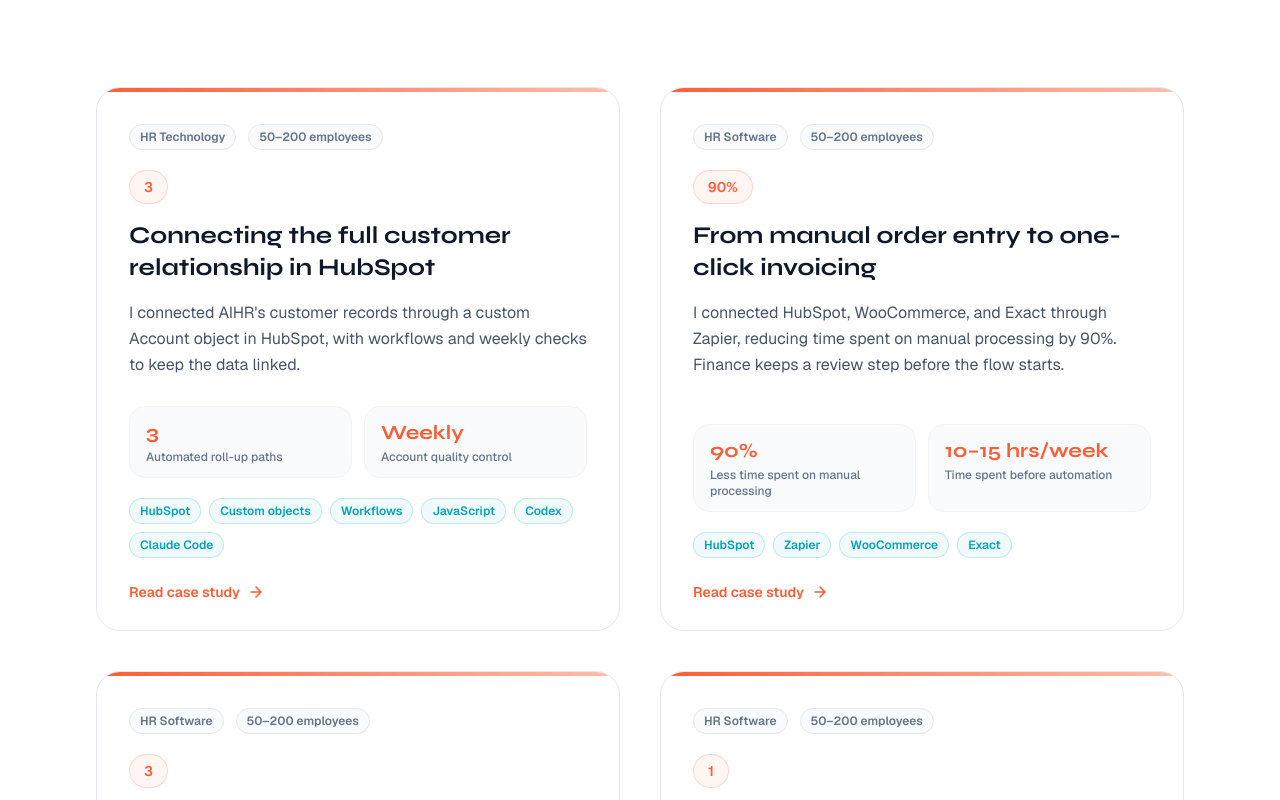
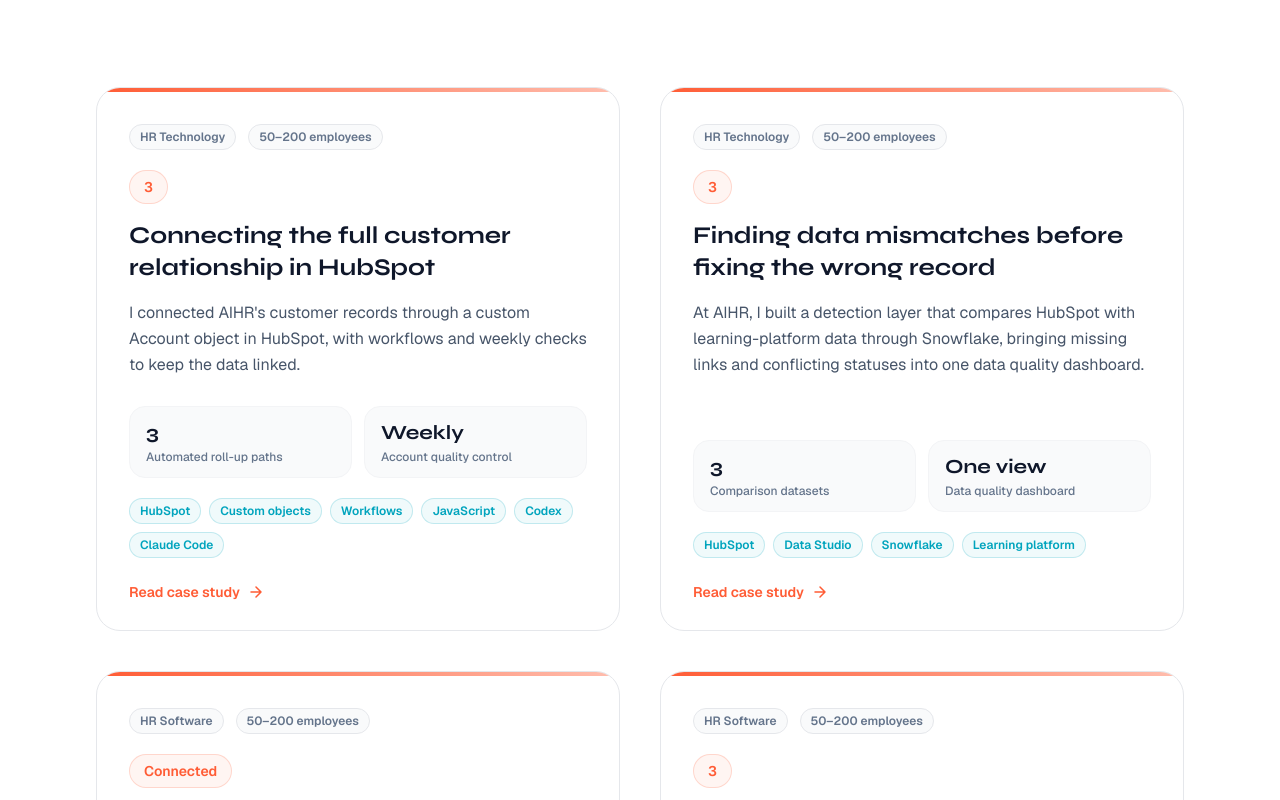
Before and after one commit to TomSchoorstra/hubspot-contractor-site, a Next.js app: page /case-studies in a window 1280 px wide. Shown: the part 720-1520 px from the top of the page. Built offline with nearby package versions, Linux system fonts and the light colour scheme; no server answers.

Commit message:
feat: add data quality case and substantiate finance copy

```diff
--- a/src/app/case-studies/page.tsx
+++ b/src/app/case-studies/page.tsx
@@ -5,12 +5,12 @@
 export const metadata: Metadata = {
   title: "Case Studies — Tom Schoorstra",
   description:
-    "Real HubSpot projects, real results — from finance automation to full CRM architecture.",
+    "Explore my HubSpot and RevOps work in CRM architecture, data quality monitoring, finance automation and custom record interfaces.",
   alternates: { canonical: "/case-studies" },
   openGraph: {
     title: "Case Studies — Tom Schoorstra",
     description:
-      "Real HubSpot projects, real results — from finance automation to full CRM architecture.",
+      "Explore CRM architecture, data quality monitoring, finance automation and custom record interfaces through practical projects.",
     url: "/case-studies",
   },
 };
@@ -25,8 +25,8 @@
     <main>
       <PageHeader
         eyebrow="Case studies"
-        title="Real projects, real results"
-        subtitle="Here's how I've helped teams get more out of HubSpot — from finance automation to full CRM architecture."
+        title="The work behind the expertise"
+        subtitle="How I approach CRM architecture, data quality, integrations and record interfaces, with the decisions and limits that matter in practice."
         primaryCta={{ label: "Plan a call", href: "/contact" }}
         secondaryCta={{ label: "View services", href: "/services" }}
       />
@@ -53,21 +53,21 @@
                         <Badge variant="orange">{study.results[0].value}</Badge>
                       </div>
 
-                      <h3 className="font-display text-2xl font-bold text-text transition-colors group-hover:text-accent">
+                      <h2 className="font-display text-2xl font-bold text-text transition-colors group-hover:text-accent">
                         {study.title}
-                      </h3>
+                      </h2>
                       <p className="mt-4 text-base leading-relaxed text-text-secondary flex-1">
                         {study.summary}
                       </p>
 
                       {/* All results */}
-                      <div className="mt-6 grid grid-cols-2 gap-3">
+                      <div className="mt-6 grid grid-cols-1 gap-3 sm:grid-cols-2">
                         {study.results.slice(0, 2).map((result, ri) => (
                           <div
                             key={ri}
                             className="rounded-xl bg-surface-2 border border-border-subtle px-4 py-3"
                           >
-                            <div className="font-display text-xl font-bold text-accent">
+                            <div className="font-display text-xl font-bold text-text break-words">
                               {result.value}
                             </div>
                             <div className="mt-0.5 text-xs font-medium text-text-muted">
--- a/src/content/caseStudies.ts
+++ b/src/content/caseStudies.ts
@@ -131,16 +131,70 @@
     }
   },
   {
+    slug: "crm-data-quality",
+    title: "Finding data mismatches before fixing the wrong record",
+    industry: "HR Technology",
+    companySize: "50–200 employees",
+    summary: "At AIHR, I built a detection layer that compares HubSpot with learning-platform data through Snowflake, bringing missing links and conflicting statuses into one data quality dashboard.",
+    statusNote: "August 2026 project snapshot: datasets and dashboard are in place; member-count validation and source freshness still need follow-up.",
+    narrative: {
+      eyebrow: "Data quality monitoring · AIHR",
+      intro: [
+        "A support case might show a contact with the wrong status or a license with missing members. The visible symptom did not explain whether the problem came from an association, an identity mismatch or an earlier step in another system.",
+        "I built three comparison datasets and a HubSpot data quality dashboard to make these differences visible across the population, rather than investigating only the records that reached Support.",
+      ],
+      headings: {
+        challenge: "A mismatch is a finding, not yet a diagnosis",
+        approach: "How I designed the detection layer",
+        solution: "A shared view of the exceptions",
+        operatingModel: "Check the source before making a correction",
+      },
+      cta: {
+        title: "Do your systems disagree about the same customer?",
+        description: "Tell me which records and statuses should match. I can help map the sources and design checks that make exceptions easier to investigate.",
+      },
+    },
+    challenge: [
+      "HubSpot and the learning platform each held part of the customer relationship. Contacts, roles, access statuses and license memberships could disagree even when one system looked correct on its own.",
+      "One comparison direction was not enough to find missing records on both sides. Data also arrived through periodic Snowflake refreshes, so a recent HubSpot update could appear as a mismatch before the source caught up.",
+    ],
+    approach: [
+      { title: "Compare contacts in both directions", description: "I designed a learning-platform-to-HubSpot dataset and a HubSpot-to-learning-platform dataset. Each preserves its starting population so records missing on the other side remain visible." },
+      { title: "Keep license checks at license level", description: "A separate dataset compares licenses and member counts. I accounted for multiple source rows per license so the dashboard does not confuse row counts with distinct licenses." },
+      { title: "Put the logic in the datasets", description: "I defined alignment checks in the datasets and used report filters to select the findings. The dashboard brings missing contacts, missing associations and inconsistent statuses together for investigation." },
+      { title: "Account for source freshness", description: "I documented why a new mismatch may reflect refresh timing. Snapshot-sensitive findings need to survive another source refresh before they are treated as correction candidates." },
+    ],
+    solution: [
+      "The dashboard provides a detection layer across contacts, roles, statuses and licenses. Teams can investigate the exception and its source instead of immediately changing the record named in a support request.",
+      "The next work includes validating license member-count findings and making source freshness clearer. Automated correction remains a later step; this dashboard does not automatically repair records.",
+    ],
+    results: [
+      { value: "3", label: "Comparison datasets" },
+      { value: "One view", label: "Data quality dashboard" },
+      { value: "Detect first", label: "Investigate before correction" },
+    ],
+    stack: ["HubSpot", "Data Studio", "Snowflake", "Learning platform"],
+    relatedServices: ["consultancy", "automation", "integrations"],
+    operatingModel: {
+      summary: "A finding starts an investigation. It does not prove that a customer record is wrong or that access should change.",
+      controls: [
+        "Check identity, associations and the authoritative source before proposing a repair. An unmatched email can mean a changed identity or a delayed refresh, as well as a missing record.",
+        "For snapshot-sensitive findings, wait for the next Snowflake refresh and check whether the difference persists. Source freshness is an open operational improvement, not a realtime guarantee.",
+        "Validate member-count results before treating them as reliable correction candidates. Semi-automated and fully automated repair remain follow-up work.",
+      ],
+    },
+  },
+  {
     slug: "finance-automation",
     title: "From manual order entry to one-click invoicing",
     industry: "HR Software",
     companySize: "50–200 employees",
-    summary: "I connected HubSpot, WooCommerce, and Exact through Zapier, reducing time spent on manual processing by 90%. Finance keeps a review step before the flow starts.",
+    summary: "I connected HubSpot, WooCommerce, and Exact through Zapier so order details can pass through the process without repeated manual entry. Finance keeps a review step before the flow starts.",
     narrative: {
       eyebrow: "Finance automation",
       intro: [
-        "Finance was spending 10–15 hours a week copying order details between HubSpot, WooCommerce, and Exact.",
-        "I connected the process through Zapier, with a review step in HubSpot before Finance starts the flow. That reduced the time spent on manual processing by 90%."
+        "Finance was copying order details between HubSpot, WooCommerce, and Exact. The same information had to be entered again at each step.",
+        "I connected the process through Zapier, with a review step in HubSpot before Finance starts the flow. The order details now pass between systems without repeated entry."
       ],
       headings: {
         challenge: "The same order details, entered again",
@@ -153,7 +207,7 @@
       }
     },
     challenge: [
-      "The customer and billing details were already in HubSpot. For each new order, Finance copied them into WooCommerce and then into Exact for invoicing. That repeated entry took 10–15 hours each week and left room for mistakes.",
+      "The customer and billing details were already in HubSpot. For each new order, Finance copied them into WooCommerce and then into Exact for invoicing. Repeated entry added work and left room for mistakes.",
       "The process still needed a billing review. I needed to keep that decision with Finance while removing the repeated work around it."
     ],
     approach: [
@@ -172,16 +226,16 @@
     ],
     solution: [
       "Finance checks the billing details in HubSpot and starts the flow with one click. The automation creates the WooCommerce order and passes the information through the invoicing process in Exact.",
-      "Time spent on manual processing fell by 90% from the original 10–15 hours per week. Finance still reviews the order; the repeated entry between systems has been removed."
+      "Finance still reviews the order; the repeated entry between systems has been removed. The review remains the decision point that starts the flow."
     ],
     results: [
       {
-        value: "90%",
-        label: "Less time spent on manual processing"
+        value: "Connected",
+        label: "Order details passed between systems"
       },
       {
-        value: "10–15 hrs/week",
-        label: "Time spent before automation"
+        value: "Finance-led",
+        label: "Billing review retained"
       },
       {
         value: "1",
--- a/src/content/expertise.ts
+++ b/src/content/expertise.ts
@@ -14,8 +14,8 @@
   {
     title: "Data quality & monitoring",
     description: "Checks that surface missing links and inconsistent data, with a review process for investigating exceptions.",
-    proofLabel: "Recurring account quality review",
-    proofHref: "/case-studies/customer-lifecycle",
+    proofLabel: "Data quality monitoring at AIHR",
+    proofHref: "/case-studies/crm-data-quality",
   },
   {
     title: "Custom HubSpot interfaces",
```
Also changed, not shown: 1 other file (tests, documents, lock files or other folders).
